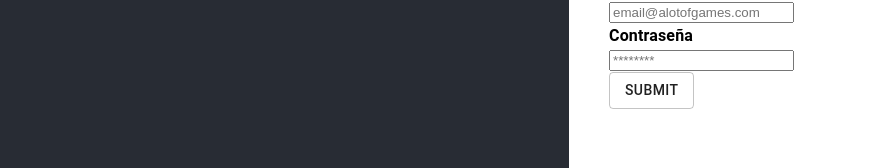
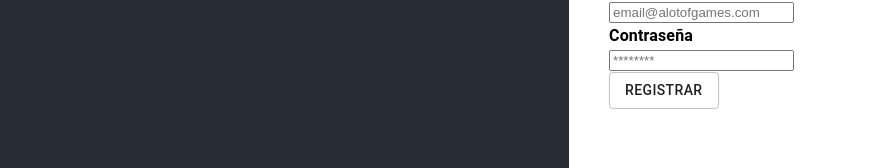
Before and after one commit to jorsancig/PFM_CICE, a React (Create React App) app: page / in a window 1280 px wide. Both pictures are taken after a click on the tab "REGISTRO". Shown: the part 160-328 px from the top of the page, without its empty margins (71-945 px from the left). Built offline with nearby package versions, Linux system fonts and the light colour scheme.

Commit message:
Redirección al registro

```diff
--- a/src/components/Home.tsx
+++ b/src/components/Home.tsx
@@ -105,7 +105,7 @@ const Home = () => {
 
 
 
-      return history.push( `/search/` )
+      // return history.push( `/search/` )
 
     }
   };
@@ -123,13 +123,14 @@ const Home = () => {
     console.log( user )
     if ( user.status !== 200 ) return
     const username = localStorage.getItem('username')
-		localStorage.removeItem('status_'+username)
-    localStorage.removeItem('username')
+		localStorage.clear()
     const newUsername = formData.username
 
     localStorage.setItem('username', newUsername)
     localStorage.setItem('status_'+newUsername, '1')
+    localStorage.setItem('name_'+newUsername, formData.nick)
 
+    return history.push( `/search/` )
 
   }
 
@@ -227,7 +228,7 @@ const Home = () => {
                     />
                   </FormGroup>
                 </Col>
-                <Button variant="outlined" onClick={handleRegister}>Submit</Button>
+                <Button variant="outlined" onClick={handleRegister}>REGISTRAR</Button>
               </Form>
             </TabPanel>
           </Grid>
```
